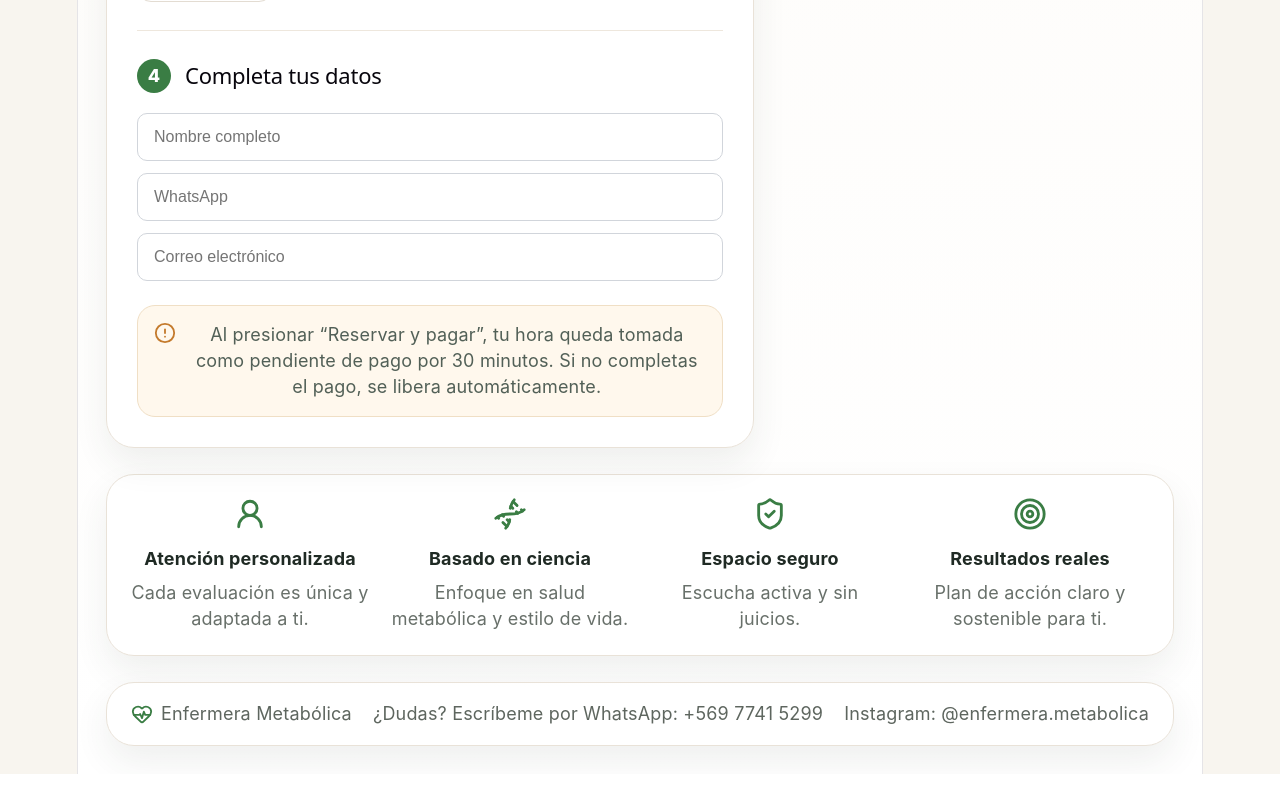
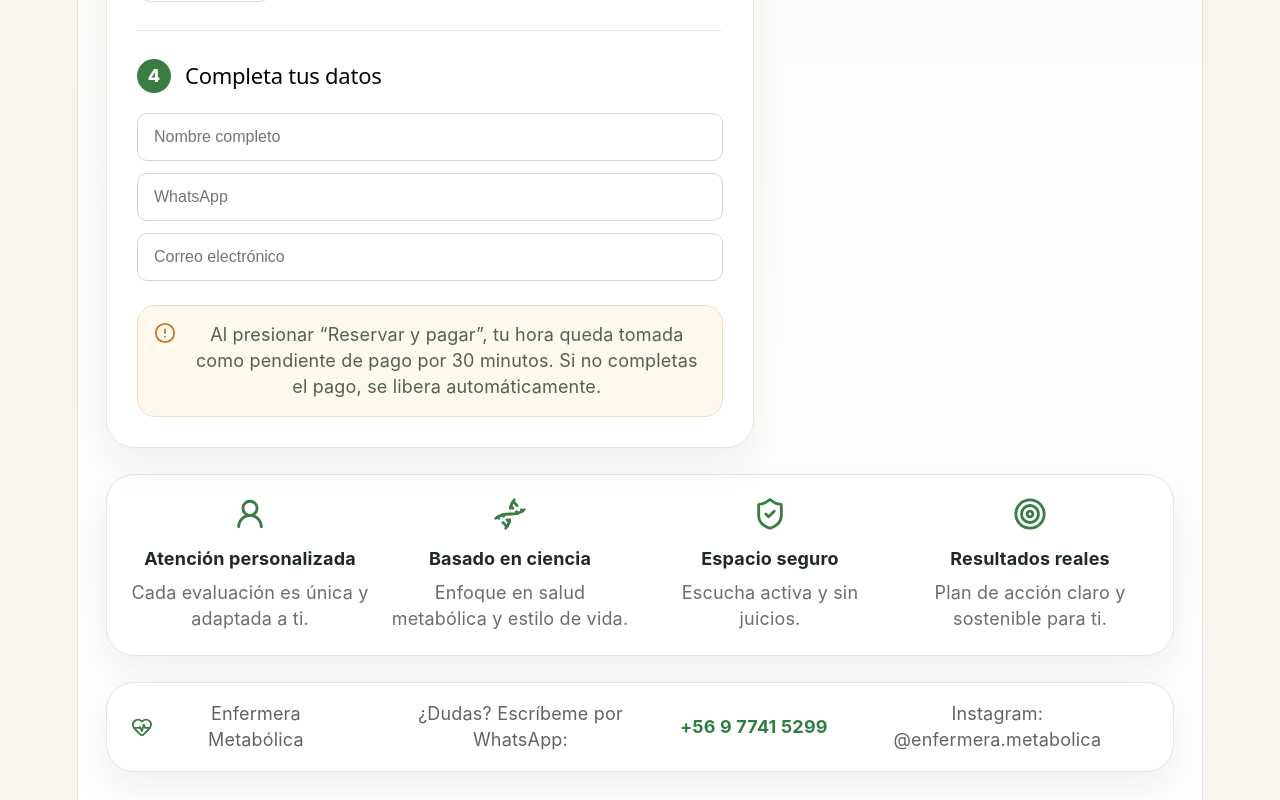
Before and after one commit to darling-rr/agenda-enfermera-metabolica, a React (Vite) app: page / in a window 1280 px wide. Shown: the part 1749-2549 px from the top of the page. Before the commit the page ends 2523 px from the top, so only its background shows below. Built offline with nearby package versions, Linux system fonts and the light colour scheme; no server answers; the database is empty.

Commit message:
mejora footer mobile + whatsapp clickable

```diff
--- a/src/App.css
+++ b/src/App.css
@@ -1070,3 +1070,17 @@ footer svg {
 .summaryText p {
   margin: 0;
 }
+
+footer a {
+  color: #2f7d46;
+  font-weight: 700;
+  text-decoration: none;
+  white-space: nowrap;
+}
+
+.footerBrand {
+  display: flex;
+  justify-content: center;
+  align-items: center;
+  gap: 8px;
+}
--- a/src/App.jsx
+++ b/src/App.jsx
@@ -490,11 +490,21 @@ const availableTimes = times.filter((time) => {
         <div><Target size={34} /><strong>Resultados reales</strong><p>Plan de acción claro y sostenible para ti.</p></div>
       </section>
 
-      <footer>
-        <div><HeartPulse size={22} /> Enfermera Metabólica</div>
-        <div>¿Dudas? Escríbeme por WhatsApp: +569 7741 5299</div>
-        <div>Instagram: @enfermera.metabolica</div>
-      </footer>
+<footer>
+  <div className="footerBrand">
+    <HeartPulse size={22} /> Enfermera Metabólica
+  </div>
+
+  <div>
+    ¿Dudas? Escríbeme por WhatsApp:
+    <br />
+    <a href="https://wa.me/56977415299" target="_blank" rel="noreferrer">
+      +56 9 7741 5299
+    </a>
+  </div>
+
+  <div>Instagram: @enfermera.metabolica</div>
+</footer>
     </main>
   );
 }
```
